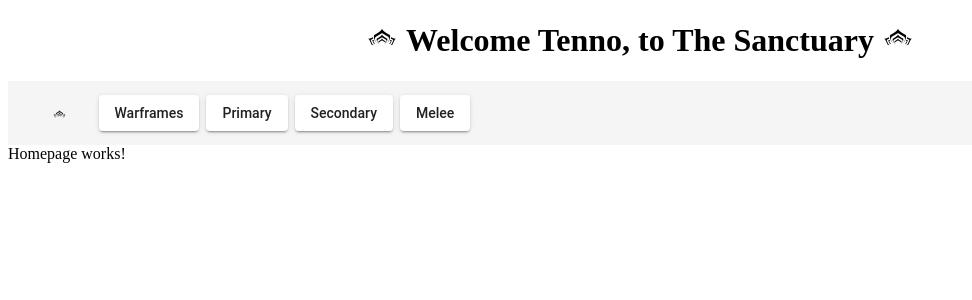
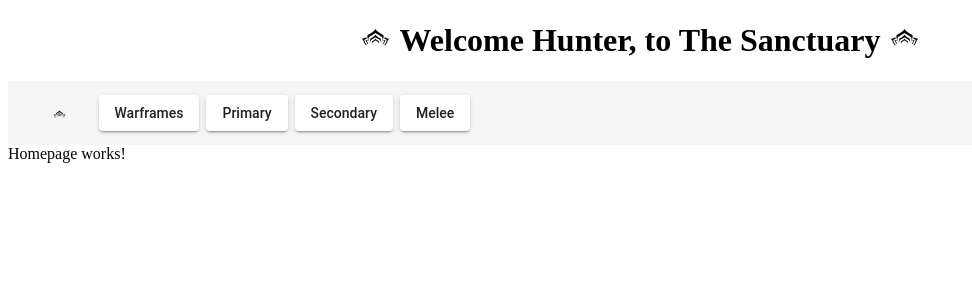
Before and after one commit to codemastermick/FrameTracker, an Angular app: page /home in a window 1280 px wide. Shown: the top 300 px of the page, without its empty margins (0-972 px from the left). Built offline with nearby package versions, Linux system fonts and the light colour scheme.

Commit message:
feat: change title text

```diff
--- a/src/app/app.component.html
+++ b/src/app/app.component.html
@@ -2,7 +2,7 @@
 <div style="text-align:center">
   <h1>
     <span class="icon-lotus"></span>
-    Welcome Tenno, to {{ title }}
+    Welcome Hunter, to {{ title }}
     <span class="icon-lotus"></span>
   </h1>
 </div>
```
